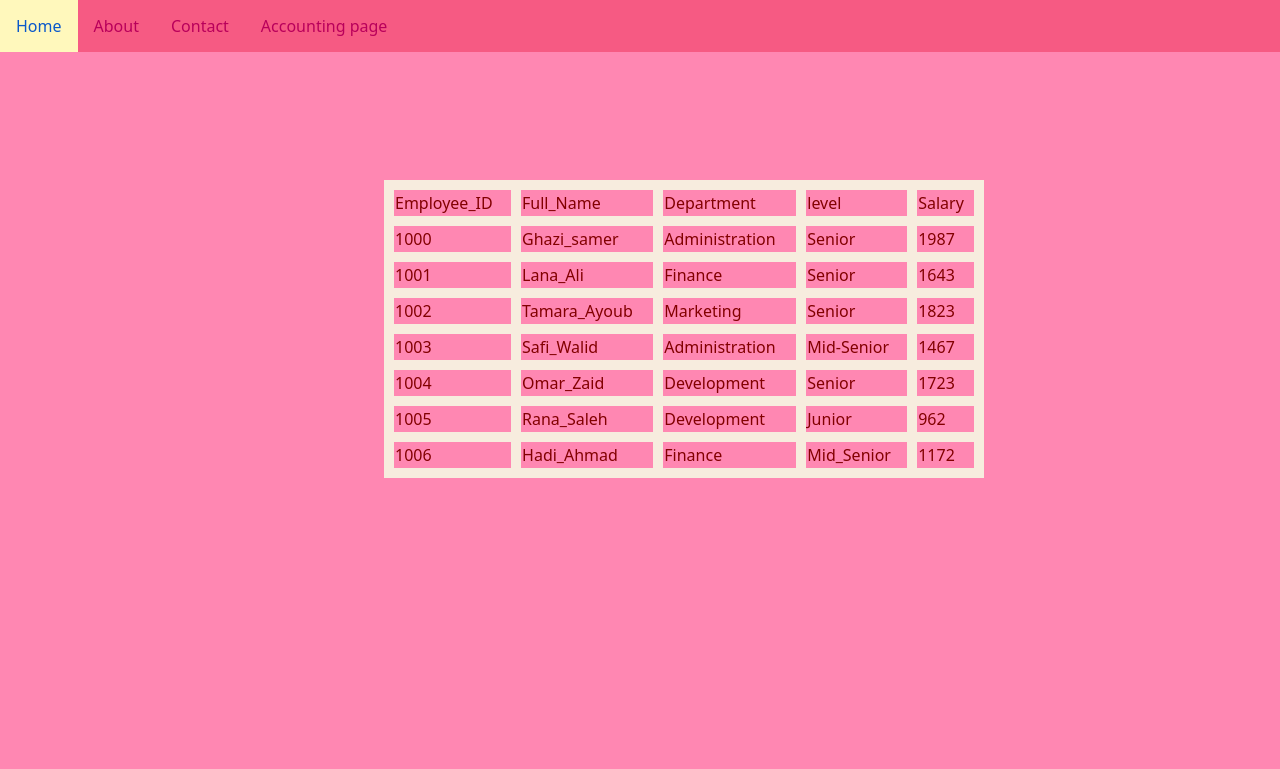
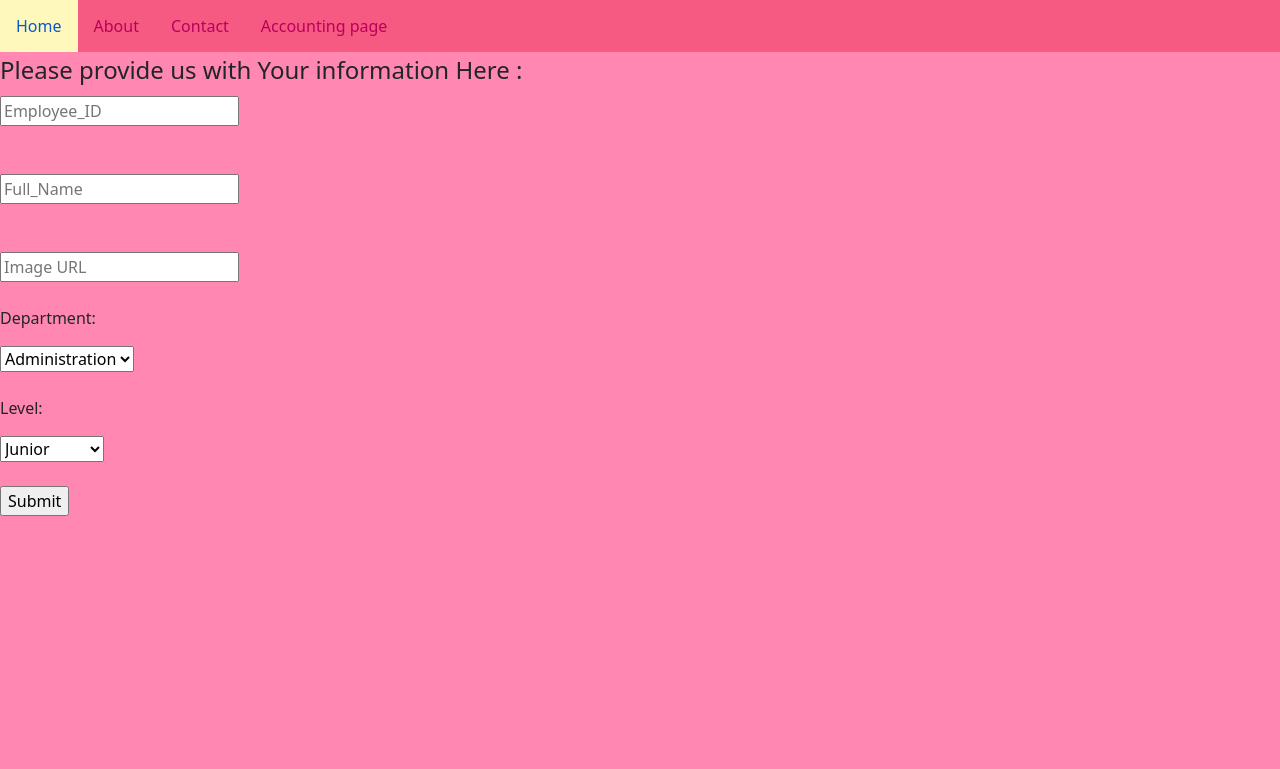
Before and after one commit to NOORshatnawi/MANAGMENT-SYSTEM, a plain HTML site: page index.html in a window 1280 px wide. Shown: the top 769 px of the page. Drawn offline with nearby package versions, Linux system fonts and the light colour scheme.

Commit message:
Add files via upload

```diff
--- a/app.js
+++ b/app.js
@@ -1,13 +1,14 @@
-// function Employee(id, fullN , dep , lev , image){
-//     this.ID=id;
-//     this.Full_name=fullN;
-//     this.Department=dep;
 
-//     this.Level=lev;
+// function Employee(_EmployeeID,_Full_Name ,Department, level , Image_URL){
+//     this.ID=_EmployeeID;
+//     this.Full_name=_Full_Name;
+//     this.Department = Department;
 
-//     this.Image_URL=image;
+//     this.Level=level;
 
-//     this.Salary=salaryCounting(lev);
+//     this.Image_URL=Image_URL;
+
+//     this.Salary=salaryCounting(level);
 
 // }
 
@@ -18,9 +19,7 @@
 // let employee5=new Employee(1004 , "Omar Zaid" , "Development" , "Senior" );
 // let employee6=new Employee(1005 , "Rana Saleh" , "Development" , "Junior" );
 // let employee7=new Employee(1006 , "Hadi Ahmad" , "Finance" , "Mid-Senior" );
-
-
-
+// //Math.random() * (max - min) + min;
 // function salaryCounting(level){
 // let minSal;
 // let maxSal;
@@ -56,179 +55,189 @@
 // }
 
 
-function Employee(_EmployeeID,_Full_Name ,Department, level , Image_URL){
-    this.ID=_EmployeeID;
-    this.Full_name=_Full_Name;
-    this.Department = Department;
 
-    this.Level=level;
 
-    this.Image_URL=Image_URL;
+//  function toggleTable(){
 
-    this.Salary=salaryCounting(level);
+//   document.getElementById("myTable").classList.toggle("hidden");
+//  }
 
-}
 
-let employee1=new Employee(1000 , "Ghazi samer" , "Administration" , "Senior" );
-let employee2=new Employee(1001 , "Lana Ali" , "Finance" , "Senior" );
-let employee3=new Employee(1002 , "Tamara Ayoub" , "Marketing" , "Senior" );
-let employee4=new Employee(1003 , "Safi Walid" , "Administration" , "Mid-Senior" );
-let employee5=new Employee(1004 , "Omar Zaid" , "Development" , "Senior" );
-let employee6=new Employee(1005 , "Rana Saleh" , "Development" , "Junior" );
-let employee7=new Employee(1006 , "Hadi Ahmad" , "Finance" , "Mid-Senior" );
-//Math.random() * (max - min) + min;
-function salaryCounting(level){
-let minSal;
-let maxSal;
-let salary;
-    if(level == "Senior"){
-minSal=1500;
-maxSal=2000;
-         salary =Math.floor(Math.random() * (maxSal - minSal) + minSal);
-    }
 
-    else  if(level == "Mid-Senior"){
-        minSal=1000;
-        maxSal=1500;
-                 salary = Math.floor(Math.random() * (maxSal - minSal) + minSal);
-            }
-    else if(level == "Junior"){
-        minSal=500;
-        maxSal=1000;
-                 salary = Math.floor(Math.random() * (maxSal - minSal) + minSal);
-            }
-return salary;
-}
-render();
+// employee1=[1000 , "Ghazi_samer" , "Administration" , "Senior",employee1.Salary ];
+// employee2=[1001 , "Lana_Ali" , "Finance" , "Senior",employee2.Salary ];
+// employee3=[1002 , "Tamara_Ayoub" , "Marketing" , "Senior",employee3.Salary ];
+// employee4=[1003 , "Safi_Walid" , "Administration" , "Mid-Senior",employee4.Salary ];
+// employee5=[1004 , "Omar_Zaid" , "Development" , "Senior",employee5.Salary ];
+// employee6 = [1005, "Rana_Saleh", "Development", "Junior",employee6.Salary ];
+// employee7=[1006 , "Hadi_Ahmad" , "Finance" , "Mid_Senior",employee7.Salary ];
+// let arram = ["  Employee_ID  ", "Full_Name", "Department", "level", "Salary"];
 
-function render(){
-    console.log("Name : " + employee1.Full_name + " , Salary =" + employee1.Salary) ;
-    console.log("Name : " + employee2.Full_name + " , Salary =" + employee2.Salary) ;
-    console.log("Name : " + employee3.Full_name + " , Salary =" + employee3.Salary) ;
-    console.log("Name : " + employee4.Full_name + " , Salary =" + employee4.Salary) ;
-    console.log("Name : " + employee5.Full_name + " , Salary =" + employee5.Salary) ;
-    console.log("Name : " + employee6.Full_name + " , Salary =" + employee6.Salary) ;
-    console.log("Name : " + employee7.Full_name + " , Salary =" + employee7.Salary) ;
-}
+// function tableCreate(row, col){
+//     let body = document.body;
+//     let tbl  = document.createElement('table');
+//     tbl.style.width  = '600px';
+//   tbl.style.border = 'p6x solid #820000';
+
+
+//   for (let i = 0; i < row; i++) {
+//     let tr = tbl.insertRow();
+//     for (let j = 0; j < col; j++) {
+//       if (i == 0 && j == 0) {
+//         for (let k = 0; k < arram.length; k++) {
+
+//           let td = tr.insertCell();
+
+//           td.appendChild(document.createTextNode(` ${arram[k]} `));
+//           td.style.border = '10px solid #F7ECDE';
+
+//           if (k == 6) { break; }
+//         }
+
+
+//       }
+//       else if (i == 1 && j == 1) {
+//         for (let k = 0; k < employee1.length; k++) {
+
+//           let td = tr.insertCell();
+
+//           td.appendChild(document.createTextNode(` ${employee1[k]}`));
+//           td.style.border = '10px solid #F7ECDE';
+//           if (k == 6) { break; }
+//         }
+//       }
+//       else if (i == 2 && j == 2) {
+//         for (let k = 0; k < employee2.length; k++) {
+
+//           let td = tr.insertCell();
+
+//           td.appendChild(document.createTextNode(` ${employee2[k]}`));
+//           td.style.border = '10px solid #F7ECDE';
+//           if (k == 6) {
+//             break;
+//           }
+//         }
+//       }
+//       else if (i == 3 && j == 3) {
+//         for (let k = 0; k < employee3.length; k++) {
+
+//           let td = tr.insertCell();
+
+//           td.appendChild(document.createTextNode(` ${employee3[k]}`));
+//           td.style.border = '10px solid #F7ECDE';
+//           if (k == 6) { break; }
+//         }
+//       }
+//       else if (i == 4 && j == 4) {
+//         for (let k = 0; k < employee4.length; k++) {
+
+//           let td = tr.insertCell();
+
+//           td.appendChild(document.createTextNode(` ${employee4[k]}`));
+//           td.style.border = '10px solid #F7ECDE';
+//           if (k == 6) { break; }
+//         }
+//       }
+//       else if (i == 5 && j==4) {
+//         for (let k = 0; k < employee5.length; k++) {
+
+//           let td = tr.insertCell();
+
+//           td.appendChild(document.createTextNode(` ${employee5[k]}`));
+//           td.style.border = '10px solid #F7ECDE';
+//           if (k == 6) { break; }
+//         }
+//       }
+//       else if (i == 6 && j==4) {
+//         for (let k = 0; k < employee6.length; k++) {
+
+//           let td = tr.insertCell();
+
+//           td.appendChild(document.createTextNode(` ${employee6[k]}`));
+//           td.style.border = '10px solid #F7ECDE';
+//           if (k == 6) { break; }
+//         }
+//       }
+//       else if (i == 7 && j==4) {
+//         for (let k = 0; k < employee7.length; k++) {
+
+//           let td = tr.insertCell();
+
+//           td.appendChild(document.createTextNode(` ${employee7[k]}`));
+//           td.style.border =  '10px solid #F7ECDE';
+
+//         }
+//       }
+//     }
+//   }
+//     body.appendChild(tbl);
+// }
+
+// tableCreate(8,5);
 
 
 
 
- function toggleTable(){
 
-  document.getElementById("myTable").classList.toggle("hidden");
- }
+
+// event
+//
+//
+//
+//
+let id=document.getElementById("id");
+let name=document.getElementById("name");
+let select = document.getElementById('select');
+
+let select1 = document.getElementById('select1');
+let img=document.getElementById("image")
+
+
+document.getElementById("form").addEventListener('submit',function(e)
+{
+  e.preventDefault()
+  let div=document.createElement("div");
+
+
+  div.style.width="200px"
+  div.style.height="245px";
+  div.style.background="#FFF8BC";
+  div.style.color="#B9005B";
+  div.style.fontSize="18.50px";
+  div.style.border="7px solid #820000";
+
+  div.style.margin="10px"
+  document.body.appendChild(document.getElementById("form"))
+  let img=document.createElement("img")
+  img.style.width="100%"
+  img.style.height="70px"
+  div.appendChild(img)
+  document.getElementById("container").appendChild(div)
+  div.appendChild(img)
 
 
 
-employee1=[1000 , "Ghazi_samer" , "Administration" , "Senior",employee1.Salary ];
-employee2=[1001 , "Lana_Ali" , "Finance" , "Senior",employee2.Salary ];
-employee3=[1002 , "Tamara_Ayoub" , "Marketing" , "Senior",employee3.Salary ];
-employee4=[1003 , "Safi_Walid" , "Administration" , "Mid-Senior",employee4.Salary ];
-employee5=[1004 , "Omar_Zaid" , "Development" , "Senior",employee5.Salary ];
-employee6 = [1005, "Rana_Saleh", "Development", "Junior",employee6.Salary ];
-employee7=[1006 , "Hadi_Ahmad" , "Finance" , "Mid_Senior",employee7.Salary ];
-let arram = ["  Employee_ID  ", "Full_Name", "Department", "level", "Salary"];
-
-function tableCreate(row, col){
-    let body = document.body;
-    let tbl  = document.createElement('table');
-    tbl.style.width  = '600px';
-    // tb1.style.floor= '3px';
-  tbl.style.border = 'p6x solid #820000';
+  let card=document.createElement("p");
+  card.textContent="Id_Number"+" : "+id.value
+  div.appendChild(card)
+  card.style.paddingLeft="5px"
 
 
-  for (let i = 0; i < row; i++) {
-    let tr = tbl.insertRow();
-    for (let j = 0; j < col; j++) {
-      if (i == 0 && j == 0) {
-        for (let k = 0; k < arram.length; k++) {
 
-          let td = tr.insertCell();
+  let card1=document.createElement("p");
+  card1.textContent="Name"+" : "+name.value
+  div.appendChild(card1)
+  card1.style.paddingLeft="5px"
 
-          td.appendChild(document.createTextNode(` ${arram[k]} `));
-          td.style.border = '10px solid #F7ECDE';
-
-          if (k == 6) { break; }
-        }
+  let card2=document.createElement("p");
+  card2.textContent="Department"+" : "+select.value
+  div.appendChild(card2)
+  card2.style.paddingLeft="5px"
 
 
-      }
-      else if (i == 1 && j == 1) {
-        for (let k = 0; k < employee1.length; k++) {
 
-          let td = tr.insertCell();
-
-          td.appendChild(document.createTextNode(` ${employee1[k]}`));
-          td.style.border = '10px solid #F7ECDE';
-          if (k == 6) { break; }
-        }
-      }
-      else if (i == 2 && j == 2) {
-        for (let k = 0; k < employee2.length; k++) {
-
-          let td = tr.insertCell();
-
-          td.appendChild(document.createTextNode(` ${employee2[k]}`));
-          td.style.border = '10px solid #F7ECDE';
-          if (k == 6) {
-            break;
-          }
-        }
-      }
-      else if (i == 3 && j == 3) {
-        for (let k = 0; k < employee3.length; k++) {
-
-          let td = tr.insertCell();
-
-          td.appendChild(document.createTextNode(` ${employee3[k]}`));
-          td.style.border = '10px solid #F7ECDE';
-          if (k == 6) { break; }
-        }
-      }
-      else if (i == 4 && j == 4) {
-        for (let k = 0; k < employee4.length; k++) {
-
-          let td = tr.insertCell();
-
-          td.appendChild(document.createTextNode(` ${employee4[k]}`));
-          td.style.border = '10px solid #F7ECDE';
-          if (k == 6) { break; }
-        }
-      }
-      else if (i == 5 && j==4) {
-        for (let k = 0; k < employee5.length; k++) {
-
-          let td = tr.insertCell();
-
-          td.appendChild(document.createTextNode(` ${employee5[k]}`));
-          td.style.border = '10px solid #F7ECDE';
-          if (k == 6) { break; }
-        }
-      }
-      else if (i == 6 && j==4) {
-        for (let k = 0; k < employee6.length; k++) {
-
-          let td = tr.insertCell();
-
-          td.appendChild(document.createTextNode(` ${employee6[k]}`));
-          td.style.border = '10px solid #F7ECDE';
-          if (k == 6) { break; }
-        }
-      }
-      else if (i == 7 && j==4) {
-        for (let k = 0; k < employee7.length; k++) {
-
-          let td = tr.insertCell();
-
-          td.appendChild(document.createTextNode(` ${employee7[k]}`));
-          td.style.border =  '10px solid #F7ECDE';
-
-        }
-      }
-    }
-  }
-    body.appendChild(tbl);
-}
-
-tableCreate(8,5);
+  let card3=document.createElement("p");
+  card3.textContent="Level"+" : "+select1.value
+  div.appendChild(card3)
+  card3.style.paddingLeft="5px"
+})
--- a/index.html
+++ b/index.html
@@ -67,8 +67,47 @@
 
     <main>
 
+
+        <form id="form">
+
+            <fieldset>
+                <legend>Please provide us with Your information Here :</legend>
+
+                <input type="number" id="id" placeholder="Employee_ID " required>
+                <br>
+                <br>
+                <br>
+                <input type="text" name="" id="name" placeholder="Full_Name" required>
+                <br><br><br>
+
+                <input type="url" id="image" required placeholder="Image URL">
+                <br>
+                <br>
+                <p>Department:</p>
+                <select name="" id="number1">
+                    <option value="Administration">Administration</option>
+                    <option value="Marketing">Marketing</option>
+                    <option value="Development">Development</option>
+                    <option value="Finance">Finance</option>
+                </select>
+                <br><br>
+                <p>Level:</p>
+                <select name="" id="number2">
+                    <option value="Junior">Junior</option>
+                    <option value="Mid-Senior">Mid-Senior</option>
+                    <option value="Senior">Senior</option>
+                </select>
+
+
+                <br><br>
+                <input type="submit" id="submit">
+            </fieldset>
+
+            <div id="container"></div>
+        </form>
+
     </main>
-    <footer class="position-absolute top-100 start-50 translate-bottom"
+    <footer class="position-absolute top-1000 start-50 translate-bottom"
         style="width:35% ;  background-color:#FF87B2;margin-top: 20%;">
         <style>
             .fa {
@@ -113,6 +152,9 @@
 
 
         </div>
+
+
+
     </footer>
 
     <script src="app.js">
```
